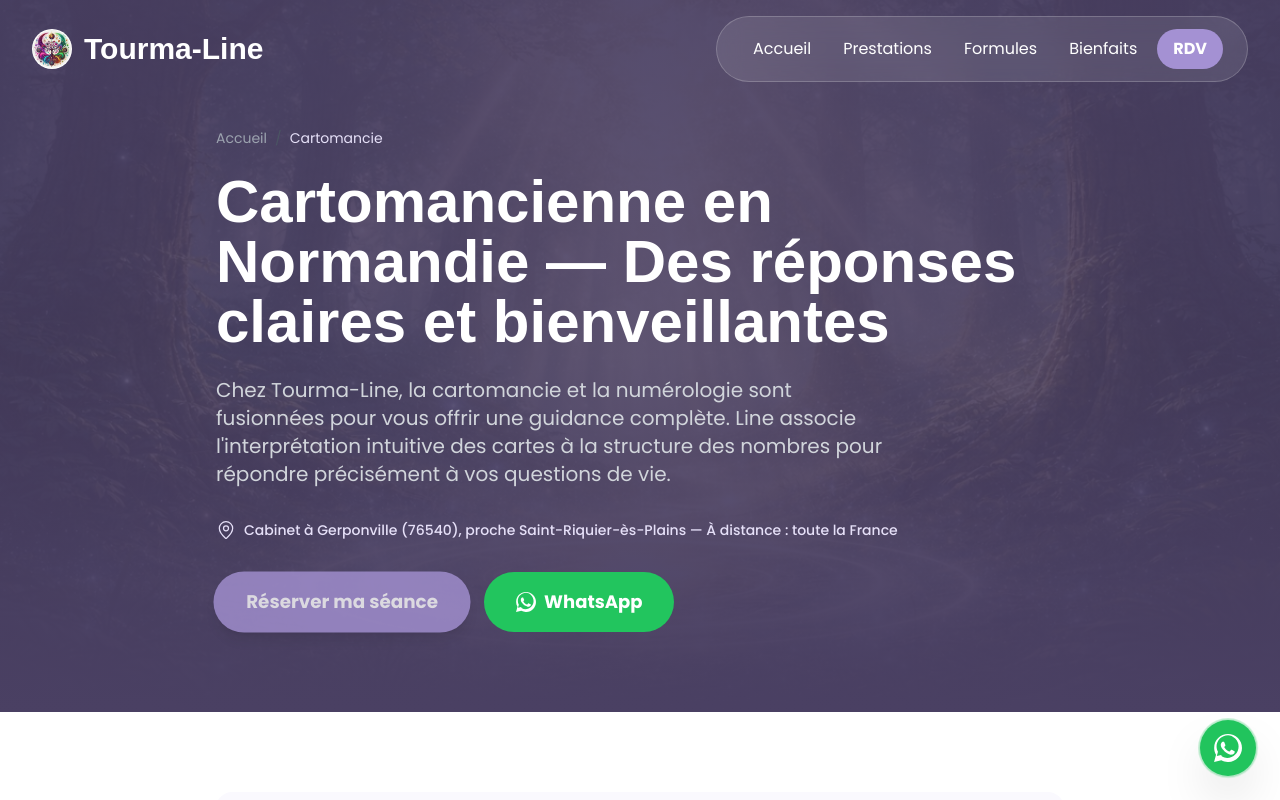
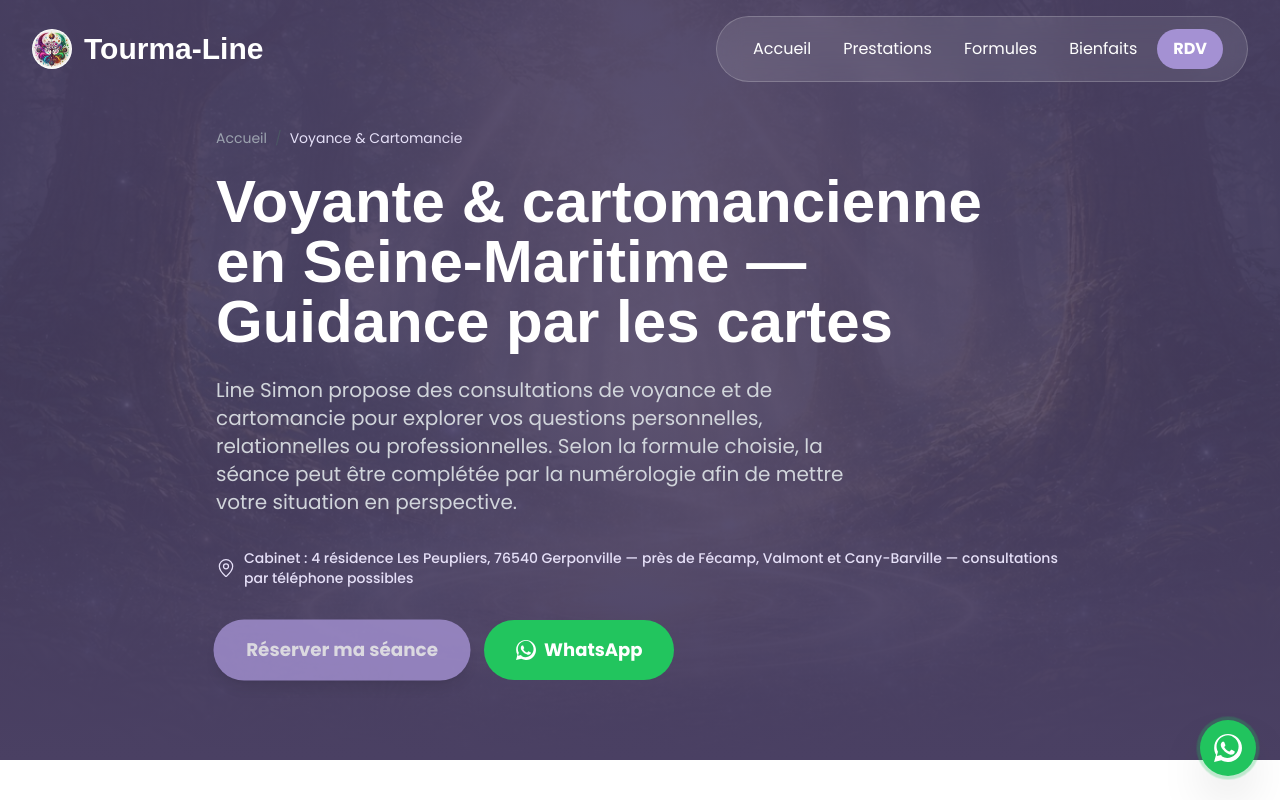
Before and after one commit to Creativityliberty/Tourma-line, a React (Vite) app: page /cartomancie in a window 1280 px wide. Shown: the top 800 px of the page. Built offline with nearby package versions, Linux system fonts and the light colour scheme; a web font is replaced by a local one.

Commit message:
seo: reposition cartomancy pillar around voyante intent and local area

```diff
--- a/src/pages/CartomancePage.tsx
+++ b/src/pages/CartomancePage.tsx
@@ -7,29 +7,30 @@ export const CartomancePage = () => {
   return (
     <>
       <Helmet>
-        <title>Voyante & Cartomancienne en Normandie | Tourma-Line — Voyance par téléphone</title>
+        <title>Voyante en Seine-Maritime | Cartomancie près de Fécamp — Tourma-Line</title>
         <meta
           name="description"
-          content="Voyance et cartomancie avec Line : réponses claires sur l'amour, le travail et la famille, dès aujourd'hui. Consultation en Seine-Maritime (Gerponville 76) ou par téléphone, toute la France. RDV en ligne."
+          content="Voyante et cartomancienne en Seine-Maritime : consultation à Gerponville près de Fécamp, Valmont et Cany-Barville, ou par téléphone. RDV en ligne."
         />
         <meta name="robots" content="index, follow" />
         <link rel="canonical" href="https://www.tourma-line.fr/cartomancie" />
         <script type="application/ld+json">{JSON.stringify({
           "@context": "https://schema.org",
           "@type": "Service",
-          "name": "Consultation de Cartomancie",
+          "name": "Voyance et cartomancie",
           "provider": {
             "@type": "Person",
-            "name": "Line",
-            "jobTitle": "Cartomancienne",
+            "name": "Line Simon",
+            "jobTitle": "Voyante et cartomancienne",
             "url": "https://www.tourma-line.fr/"
           },
           "areaServed": [
             { "@type": "City", "name": "Gerponville" },
             { "@type": "AdministrativeArea", "name": "Seine-Maritime" },
+            { "@type": "AdministrativeArea", "name": "Normandie" },
             { "@type": "Country", "name": "France" }
           ],
-          "description": "Consultation de cartomancie — lecture de cartes pour répondre à vos questions sur l'amour, le travail et la famille. Séances en Normandie et à distance.",
+          "description": "Consultation de voyance et cartomancie avec Line Simon : lecture de cartes et guidance autour des questions personnelles, relationnelles et professionnelles.",
           "url": "https://www.tourma-line.fr/cartomancie",
           "offers": {
             "@type": "Offer",
@@ -40,62 +41,62 @@ export const CartomancePage = () => {
         })}</script>
       </Helmet>
       <ServicePage
-        title="Cartomancie"
-        headline="Cartomancienne en Normandie — Des réponses claires et bienveillantes"
-        metaDescription="Cartomancienne à Gerponville, Seine-Maritime et à distance."
+        title="Voyance & cartomancie"
+        headline="Voyante & cartomancienne en Seine-Maritime — Guidance par les cartes"
+        metaDescription="Voyante et cartomancienne à Gerponville, près de Fécamp et Valmont, et à distance."
         heroImage="/hero-tourma-line.jpg"
-        heroImageAlt="Line, cartomancienne en Normandie — consultation de cartomancie"
-        intro="Chez Tourma-Line, la cartomancie et la numérologie sont fusionnées pour vous offrir une guidance complète. Line associe l'interprétation intuitive des cartes à la structure des nombres pour répondre précisément à vos questions de vie."
-        localInfo="Cabinet à Gerponville (76540), proche Saint-Riquier-ès-Plains — À distance : toute la France"
-        breadcrumb="Cartomancie"
+        heroImageAlt="Line Simon, voyante et cartomancienne en Seine-Maritime"
+        intro="Line Simon propose des consultations de voyance et de cartomancie pour explorer vos questions personnelles, relationnelles ou professionnelles. Selon la formule choisie, la séance peut être complétée par la numérologie afin de mettre votre situation en perspective."
+        localInfo="Cabinet : 4 résidence Les Peupliers, 76540 Gerponville — près de Fécamp, Valmont et Cany-Barville — consultations par téléphone possibles"
+        breadcrumb="Voyance & Cartomancie"
         canonicalPath="/cartomancie"
         ctaText="Réserver ma séance"
         sections={[
           {
             icon: <LayersIcon className="w-8 h-8" />,
-            heading: "Qu'est-ce que la cartomancie ?",
+            heading: "Voyance et cartomancie : quelle approche chez Tourma-Line ?",
             content:
-              "La cartomancie est l'art de lire et d'interpréter des cartes — tarot, oracles ou jeux traditionnels — pour obtenir des éclairages sur votre situation présente et à venir. Contrairement à ce qu'on imagine, ce n'est pas une pratique floue ou mystérieuse : dans les mains de Line, c'est une guidance structurée, précise, et orientée vers l'action.",
+              "La cartomancie utilise les cartes comme support de lecture et de dialogue. Line interprète les symboles du tirage en lien avec votre question et votre contexte afin de vous proposer des pistes de réflexion claires, sans présenter le tirage comme une certitude absolue sur l'avenir.",
           },
           {
             icon: <ChatBubbleIcon className="w-8 h-8" />,
-            heading: "Pour quelles questions consulter ?",
+            heading: "Amour, travail, famille : quelles questions poser ?",
             content:
-              "La cartomancie répond aux questions que vous n'osez pas poser à votre entourage : votre relation amoureuse va-t-elle évoluer ? Ce changement professionnel est-il le bon ? Comment sortir de ce conflit familial ? Line aborde chaque question avec clarté et sans jugement.",
+              "Vous pouvez venir avec une question précise concernant une relation, un choix professionnel, une dynamique familiale ou une période de changement. La séance permet de poser les éléments à plat, d'explorer plusieurs angles et de repartir avec une lecture structurée de la situation.",
           },
           {
             icon: <SparklesIcon className="w-8 h-8" />,
-            heading: "Une précision qui surprend",
+            heading: "Une consultation centrée sur votre situation",
             content:
-              "Beaucoup de clients sont étonnés par la précision des réponses. Patricia témoigne : 'Elle a su mettre des mots sur ce que je ressentais, avec une précision qui m'a touchée en plein cœur'. Une consultation de cartomancie avec Line, c'est repartir avec des réponses concrètes sur votre situation.",
+              "Chaque séance part de votre question et de ce que vous traversez. Line adapte le tirage et l'échange à votre contexte, avec une approche directe et bienveillante. Les témoignages clients disponibles sur le site permettent de découvrir des retours d'expérience réels.",
           },
           {
             icon: <MapPinIcon className="w-8 h-8" />,
-            heading: "Cartomancienne à Gerponville et à distance",
+            heading: "Voyante près de Fécamp, Valmont et Cany-Barville",
             content:
-              "Line est cartomancienne installée au 4 rue de Givrandville à Gerponville (76540), en Seine-Maritime (proche Saint-Riquier-ès-Plains). Elle vous reçoit en cabinet sur rendez-vous et propose des consultations de cartomancie à distance (téléphone ou visio) pour toute la France. La qualité de la séance est identique, quelle que soit la modalité.",
+              "Line Simon vous reçoit sur rendez-vous au 4 résidence Les Peupliers, 76540 Gerponville, en Seine-Maritime. Le cabinet se situe dans le secteur de Fécamp, Valmont et Cany-Barville. Les consultations de cartomancie sont également proposées par téléphone ou visioconférence.",
           },
         ]}
         faq={[
           {
-            question: "Faut-il croire aux cartes pour que ça fonctionne ?",
+            question: "Faut-il croire aux cartes pour consulter une cartomancienne ?",
             answer:
-              "Non. La cartomancie est un outil de lecture symbolique qui fonctionne indépendamment de vos croyances. Ce qui compte, c'est votre sincérité dans vos questions et votre ouverture à recevoir des éclairages.",
+              "Non. Vous pouvez aborder la cartomancie comme un support symbolique de réflexion. L'essentiel est de venir avec une question sincère et l'envie d'explorer votre situation sous un autre angle.",
           },
           {
-            question: "Peut-on poser plusieurs questions en une séance de cartomancie ?",
+            question: "Peut-on poser plusieurs questions pendant une séance ?",
             answer:
-              "Oui, plusieurs questions peuvent être abordées selon le temps disponible. Il vaut mieux prioriser les 2 ou 3 sujets les plus importants pour vous afin d'obtenir des réponses approfondies.",
+              "Oui, selon la formule et le temps disponible. Pour garder un échange utile, il est généralement préférable de prioriser les sujets qui comptent le plus pour vous.",
           },
           {
-            question: "La cartomancie à distance est-elle aussi efficace qu'en présentiel ?",
+            question: "La consultation de voyance est-elle possible par téléphone ?",
             answer:
-              "Oui. Line propose des consultations de cartomancie par téléphone ou visio avec le même niveau de précision. L'énergie et la connexion ne dépendent pas de la distance physique.",
+              "Oui. Line propose des consultations par téléphone ou visioconférence. Vous choisissez la modalité lors de la réservation et la séance se déroule autour de vos questions comme au cabinet.",
           },
           {
-            question: "Quelle est la différence entre cartomancie et guidance ?",
+            question: "Quelle différence entre cartomancie et guidance ?",
             answer:
-              "La cartomancie est un outil de guidance qui utilise les cartes comme support de lecture. Chez Tourma-Line, chaque séance associe systématiquement la cartomancie et la numérologie (étude du chemin de vie et des cycles) pour vous apporter une clarté totale et un accompagnement sur mesure.",
+              "La cartomancie désigne l'utilisation des cartes comme support de lecture. Le terme guidance décrit plus largement l'accompagnement et l'échange autour de ce tirage. Chez Tourma-Line, certaines formules associent également numérologie et cartomancie.",
           },
         ]}
       />
```
